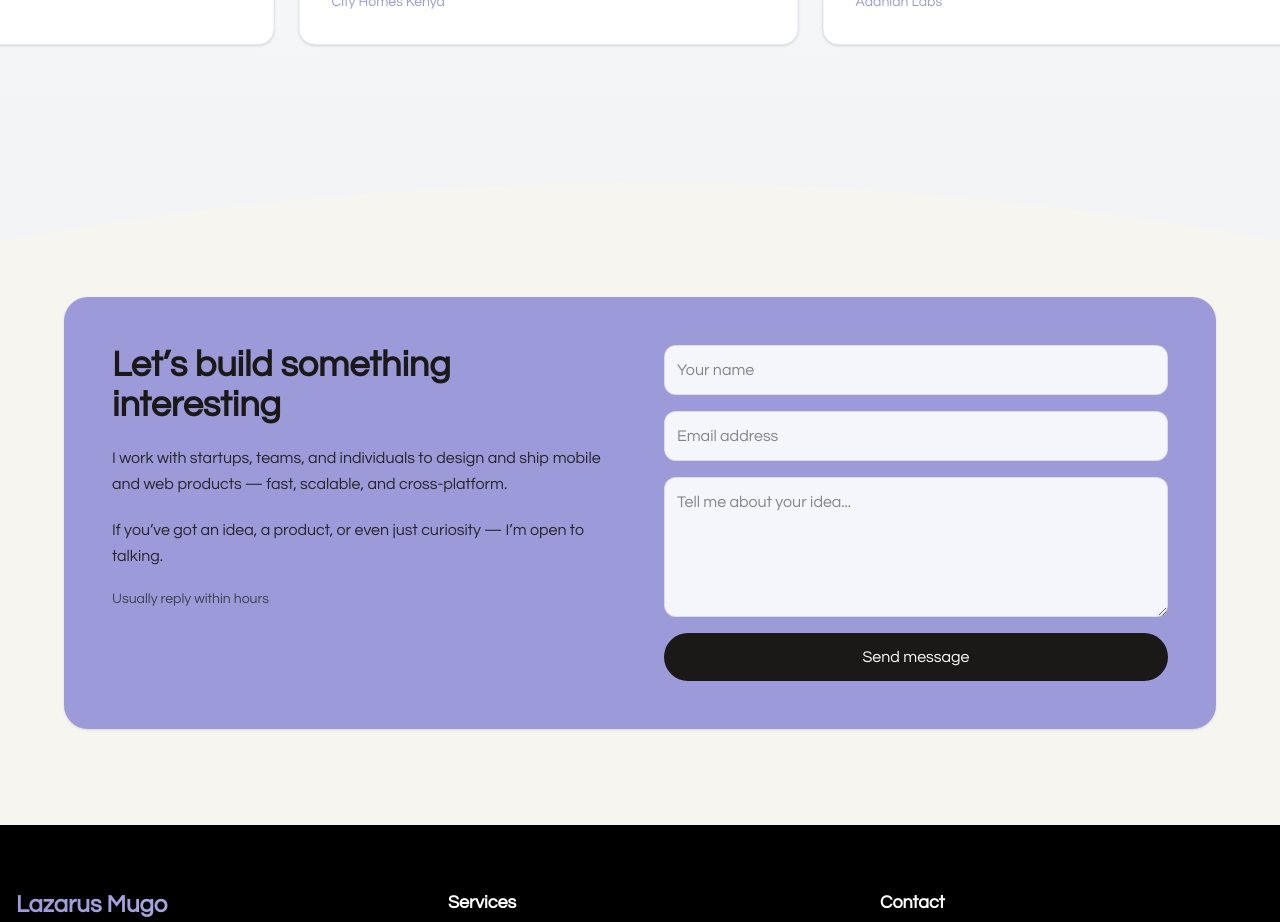
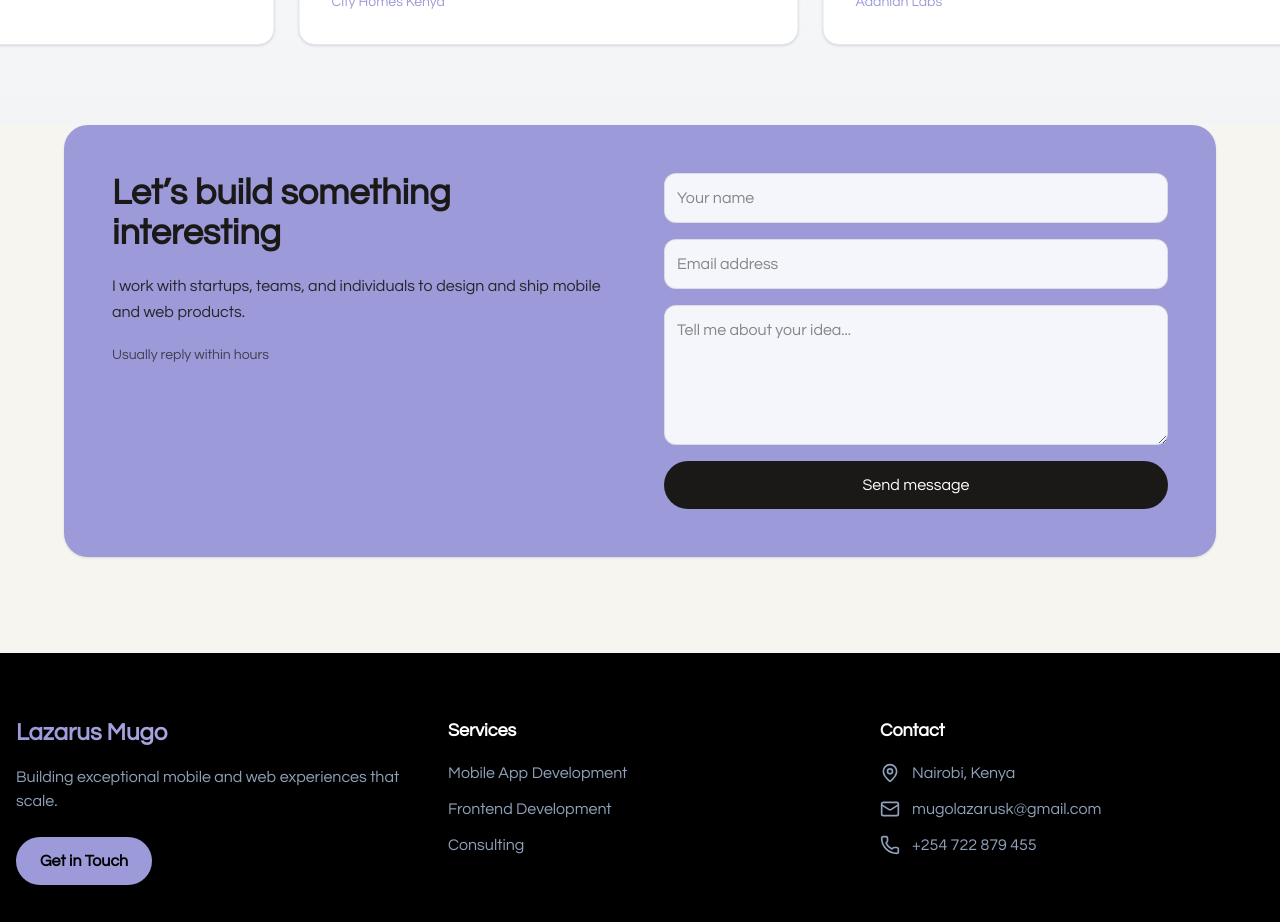
Before and after one commit to lazarusmugo/lazarusmugo.github.io, a Next.js app: page / in a window 1280 px wide. Shown: the part 3460-4382 px from the top of the page. Built offline with nearby package versions, Linux system fonts and the light colour scheme.

Commit message:
fix: Migrates to using ajex on formsubmit

```diff
--- a/src/app/components/Contact.tsx
+++ b/src/app/components/Contact.tsx
@@ -1,75 +1,79 @@
 "use client";
 
+import { AnimatePresence, motion } from "framer-motion";
+import { useState } from "react";
+
 export function Contact() {
+  const [loading, setLoading] = useState(false);
+  const [success, setSuccess] = useState(false);
+  const [error, setError] = useState(false);
+
+  const handleSubmit = async (e: React.FormEvent<HTMLFormElement>) => {
+    e.preventDefault(); // 🚨 stops page refresh
+
+    setLoading(true);
+    setSuccess(false);
+    setError(false);
+
+    const form = e.currentTarget;
+    const formData = new FormData(form);
+
+    try {
+      const res = await fetch(
+        "https://formsubmit.co/ajax/mugolazarusk@gmail.com",
+        {
+          method: "POST",
+          headers: {
+            Accept: "application/json",
+          },
+          body: formData,
+        },
+      );
+
+      if (res.ok) {
+        setSuccess(true);
+        form.reset();
+      } else {
+        setError(true);
+      }
+    } catch (err) {
+      setError(true);
+    } finally {
+      setLoading(false);
+    }
+  };
+
   return (
     <section className="bg-[#F7F5F0]">
-      {/* ── TOP CURVE (from testimonials) ── */}
-      <div className="relative h-36 md:h-44 -mb-1">
-        <svg
-          className="absolute inset-0 h-full w-full"
-          viewBox="0 0 1440 176"
-          preserveAspectRatio="none"
-          xmlns="http://www.w3.org/2000/svg"
-        >
-          {/* light gray-100 fill to match testimonials */}
-          <path d="M0,0 L0,116 Q720,0 1440,116 L1440,0 Z" fill="#f3f4f6" />
-        </svg>
-      </div>
-
-      {/* ── CONTENT ── */}
       <div className="pb-24 px-6 md:px-16">
         <div className="mx-auto max-w-6xl">
           <div className="rounded-3xl bg-main-purple p-6 md:p-12 shadow-sm">
             <div className="grid md:grid-cols-2 gap-12 items-start">
-              {/* LEFT SIDE */}
+              {/* LEFT */}
               <div className="flex flex-col gap-5 text-[#1A1917]">
                 <h2 className="text-3xl md:text-4xl font-semibold">
                   Let’s build something interesting
                 </h2>
 
-                <p className="leading-relaxed opacity-90">
+                <p className="opacity-90 leading-relaxed">
                   I work with startups, teams, and individuals to design and
-                  ship mobile and web products — fast, scalable, and
-                  cross-platform.
-                </p>
-
-                <p className="leading-relaxed opacity-90">
-                  If you’ve got an idea, a product, or even just curiosity — I’m
-                  open to talking.
+                  ship mobile and web products.
                 </p>
 
                 <p className="text-sm opacity-70">Usually reply within hours</p>
               </div>
 
-              {/* RIGHT SIDE FORM */}
-              <form
-                action="https://formsubmit.co/el/pelano"
-                method="POST"
-                className="flex flex-col gap-4"
-              >
-                {/* spam + config */}
+              {/* RIGHT */}
+              <form onSubmit={handleSubmit} className="flex flex-col gap-4">
                 <input
                   type="hidden"
                   name="_subject"
                   value="New portfolio contact"
                 />
+                <input type="hidden" name="_captcha" value="false" />
 
-                <input type="hidden" name="_captcha" value="true" />
-                <input type="hidden" name="_template" value="table" />
                 <input
-                  type="hidden"
-                  name="_honey"
-                  style={{ display: "none" }}
-                />
-                <input
-                  type="hidden"
-                  name="_next"
-                  value="https://your-site.com"
-                />
-
-                {/* fields */}
-                <input
-                  className="p-3 rounded-xl border border-black/10 bg-white/90 focus:outline-none focus:ring-2 focus:ring-black/20"
+                  className="p-3 rounded-xl border border-black/10 bg-white/90"
                   type="text"
                   name="name"
                   placeholder="Your name"
@@ -77,7 +81,7 @@ export function Contact() {
                 />
 
                 <input
-                  className="p-3 rounded-xl border border-black/10 bg-white/90 focus:outline-none focus:ring-2 focus:ring-black/20"
+                  className="p-3 rounded-xl border border-black/10 bg-white/90"
                   type="email"
                   name="email"
                   placeholder="Email address"
@@ -85,18 +89,50 @@ export function Contact() {
                 />
 
                 <textarea
-                  className="p-3 rounded-xl border border-black/10 bg-white/90 min-h-[140px] focus:outline-none focus:ring-2 focus:ring-black/20"
+                  className="p-3 rounded-xl border border-black/10 bg-white/90 min-h-[140px]"
                   name="message"
                   placeholder="Tell me about your idea..."
                   required
                 />
 
-                <button
-                  type="submit"
-                  className="bg-[#1A1917] text-white py-3 rounded-full hover:opacity-90 transition font-medium"
-                >
-                  Send message
-                </button>
+                <div className="flex flex-col gap-3">
+                  <button
+                    type="submit"
+                    disabled={loading}
+                    className="bg-[#1A1917] text-white py-3 rounded-full transition hover:opacity-90 disabled:opacity-50"
+                  >
+                    {loading ? "Sending..." : "Send message"}
+                  </button>
+
+                  {/* feedback area */}
+                  <AnimatePresence mode="wait">
+                    {success && (
+                      <motion.div
+                        key="success"
+                        initial={{ opacity: 0, y: 10, scale: 0.98 }}
+                        animate={{ opacity: 1, y: 0, scale: 1 }}
+                        exit={{ opacity: 0, y: 10 }}
+                        transition={{ duration: 0.25 }}
+                        className="rounded-xl bg-white px-4 py-3 text-sm text-[#1A1917] shadow-sm border border-black/5"
+                      >
+                        Message sent — I’ll get back to you soon 👌
+                      </motion.div>
+                    )}
+
+                    {error && (
+                      <motion.div
+                        key="error"
+                        initial={{ opacity: 0, y: 10, scale: 0.98 }}
+                        animate={{ opacity: 1, y: 0, scale: 1 }}
+                        exit={{ opacity: 0, y: 10 }}
+                        transition={{ duration: 0.25 }}
+                        className="rounded-xl bg-white px-4 py-3 text-sm text-red-600 shadow-sm border border-red-100"
+                      >
+                        Something went wrong. Try again.
+                      </motion.div>
+                    )}
+                  </AnimatePresence>
+                </div>
               </form>
             </div>
           </div>
```
